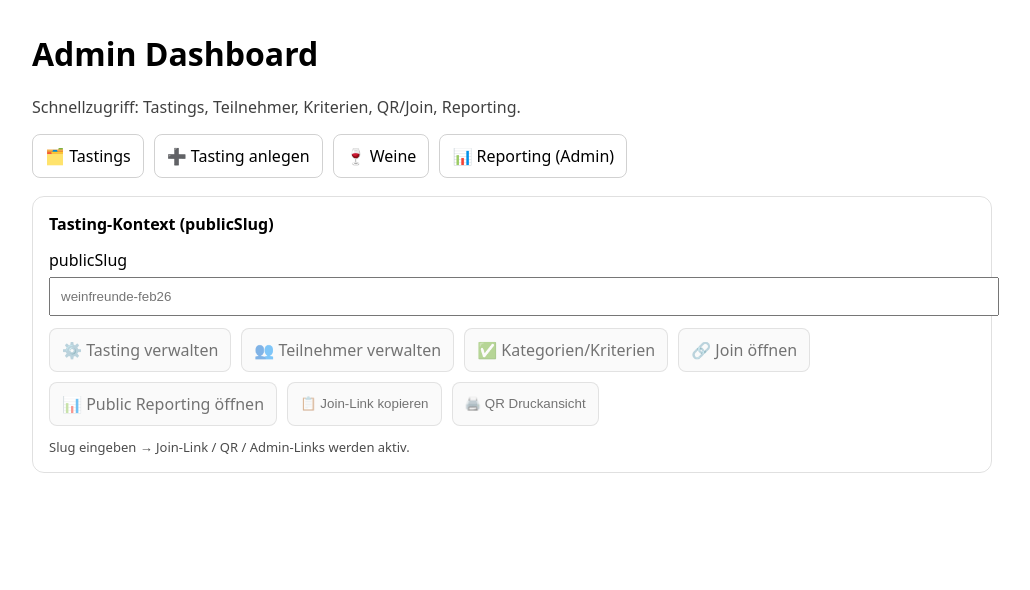
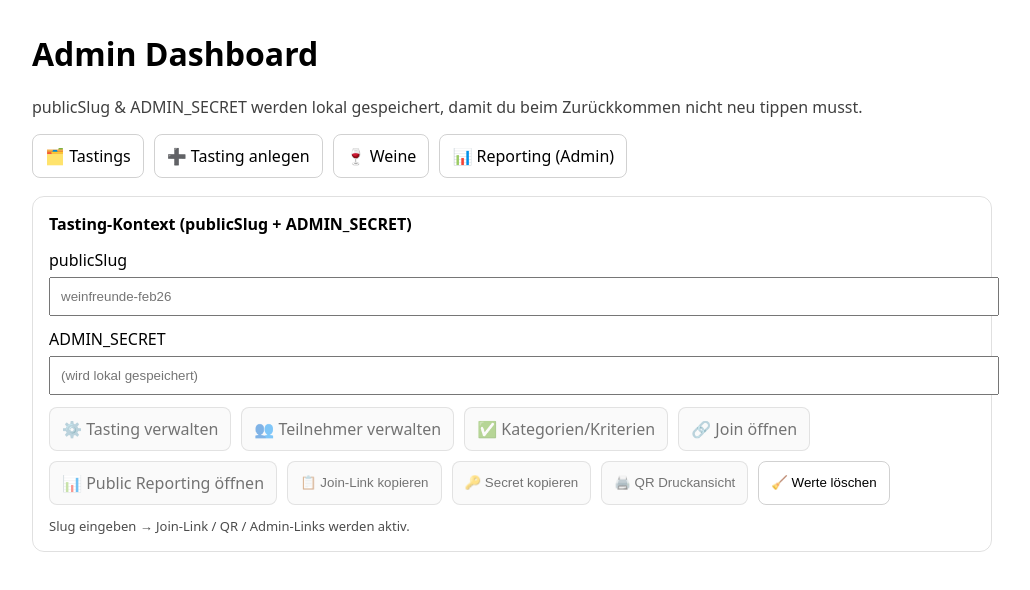
Before and after one commit to jochenwiener71/Weinfreunde-app, a Next.js app: page /admin in a window 1280 px wide. Shown: the top 590 px of the page, without its empty margins (0-1030 px from the left). Built offline with nearby package versions, Linux system fonts and the light colour scheme.

Commit message:
Update page.tsx

```diff
--- a/app/admin/page.tsx
+++ b/app/admin/page.tsx
@@ -1,7 +1,10 @@
 "use client";
 
 import Link from "next/link";
-import { useMemo, useState, type CSSProperties } from "react";
+import { useEffect, useMemo, useState, type CSSProperties } from "react";
+
+const LS_SLUG = "wf_admin_publicSlug";
+const LS_SECRET = "wf_admin_secret";
 
 function encode(s: string) {
   return encodeURIComponent(s);
@@ -25,8 +28,35 @@ function btnStyle(disabled?: boolean): CSSProperties {
 
 export default function AdminPage() {
   const [publicSlug, setPublicSlug] = useState("");
+  const [adminSecret, setAdminSecret] = useState("");
+
+  // ✅ Restore persisted values when opening dashboard
+  useEffect(() => {
+    try {
+      const savedSlug = localStorage.getItem(LS_SLUG) || "";
+      const savedSecret = localStorage.getItem(LS_SECRET) || "";
+      if (savedSlug) setPublicSlug(savedSlug);
+      if (savedSecret) setAdminSecret(savedSecret);
+    } catch {
+      // ignore (private mode etc.)
+    }
+  }, []);
+
+  // ✅ Persist on change
+  useEffect(() => {
+    try {
+      localStorage.setItem(LS_SLUG, publicSlug);
+    } catch {}
+  }, [publicSlug]);
+
+  useEffect(() => {
+    try {
+      localStorage.setItem(LS_SECRET, adminSecret);
+    } catch {}
+  }, [adminSecret]);
 
   const slug = useMemo(() => publicSlug.trim(), [publicSlug]);
+  const secret = useMemo(() => adminSecret.trim(), [adminSecret]);
 
   const joinUrl = useMemo(() => {
     if (!slug) return "";
@@ -58,16 +88,15 @@ export default function AdminPage() {
 
   const publicReportingHref = useMemo(() => {
     if (!slug) return "";
-    // ✅ public reporting is /reporting/[slug] (NOT /reporting)
-    return `/reporting/${encode(slug)}`;
+    return `/reporting/${encode(slug)}`; // ✅ NOT /reporting
   }, [slug]);
 
-  async function copy(text: string) {
+  async function copy(text: string, okMsg: string) {
     try {
       await navigator.clipboard.writeText(text);
-      alert("Link kopiert ✅");
+      alert(okMsg);
     } catch {
-      prompt("Kopiere den Link:", text);
+      prompt("Kopieren:", text);
     }
   }
 
@@ -77,12 +106,22 @@ export default function AdminPage() {
     window.open(printUrl, "_blank");
   }
 
+  function clearStored() {
+    setPublicSlug("");
+    setAdminSecret("");
+    try {
+      localStorage.removeItem(LS_SLUG);
+      localStorage.removeItem(LS_SECRET);
+    } catch {}
+  }
+
   return (
     <main style={{ padding: 24, fontFamily: "system-ui", maxWidth: 960 }}>
       <h1 style={{ marginTop: 0 }}>Admin Dashboard</h1>
 
       <p style={{ marginTop: 6, opacity: 0.75 }}>
-        Schnellzugriff: Tastings, Teilnehmer, Kriterien, QR/Join, Reporting.
+        publicSlug &amp; ADMIN_SECRET werden lokal gespeichert, damit du beim Zurückkommen
+        nicht neu tippen musst.
       </p>
 
       {/* ✅ GLOBAL QUICK LINKS */}
@@ -111,7 +150,7 @@ export default function AdminPage() {
         </Link>
       </section>
 
-      {/* ✅ CONTEXT QUICK ACTIONS (for a specific slug) */}
+      {/* ✅ CONTEXT QUICK ACTIONS */}
       <section
         style={{
           marginTop: 18,
@@ -121,9 +160,10 @@ export default function AdminPage() {
         }}
       >
         <h2 style={{ marginTop: 0, fontSize: 16 }}>
-          Tasting-Kontext (publicSlug)
+          Tasting-Kontext (publicSlug + ADMIN_SECRET)
         </h2>
 
+        <div style={{ display: "grid", gap: 12 }}>
           <label style={{ display: "block" }}>
             publicSlug
             <input
@@ -135,6 +175,19 @@ export default function AdminPage() {
               autoCorrect="off"
             />
           </label>
+
+          <label style={{ display: "block" }}>
+            ADMIN_SECRET
+            <input
+              value={adminSecret}
+              onChange={(e) => setAdminSecret(e.target.value)}
+              placeholder="(wird lokal gespeichert)"
+              style={{ width: "100%", padding: 10, marginTop: 6 }}
+              autoCapitalize="none"
+              autoCorrect="off"
+            />
+          </label>
+        </div>
 
         <div
           style={{
@@ -175,7 +228,7 @@ export default function AdminPage() {
           </a>
 
           <button
-            onClick={() => joinUrl && copy(joinUrl)}
+            onClick={() => joinUrl && copy(joinUrl, "Join-Link kopiert ✅")}
             disabled={!slug}
             style={{
               ...btnStyle(!slug),
@@ -183,6 +236,17 @@ export default function AdminPage() {
             }}
           >
             📋 Join-Link kopieren
+          </button>
+
+          <button
+            onClick={() => secret && copy(secret, "ADMIN_SECRET kopiert ✅")}
+            disabled={!secret}
+            style={{
+              ...btnStyle(!secret),
+              cursor: !secret ? "not-allowed" : "pointer",
+            }}
+          >
+            🔑 Secret kopieren
           </button>
 
           <button
@@ -194,6 +258,16 @@ export default function AdminPage() {
             }}
           >
             🖨️ QR Druckansicht
+          </button>
+
+          <button
+            onClick={clearStored}
+            style={{
+              ...btnStyle(false),
+              cursor: "pointer",
+            }}
+          >
+            🧹 Werte löschen
           </button>
         </div>
 
@@ -232,22 +306,11 @@ export default function AdminPage() {
               />
 
               <div style={{ fontSize: 12, opacity: 0.7, maxWidth: 520 }}>
-                <div style={{ marginBottom: 6 }}>
                 <strong>Routing-Check:</strong>
-                  <div>
-                    Admin Participants: <code>/admin/participants/[slug]</code>
-                  </div>
-                  <div>
-                    Admin Criteria: <code>/admin/criteria/[slug]</code>
-                  </div>
-                  <div>
-                    Admin Tasting: <code>/admin/tasting/[slug]</code>
-                  </div>
-                  <div>
-                    Public Reporting: <code>/reporting/[slug]</code> (nicht{" "}
-                    <code>/reporting</code>)
-                  </div>
-                </div>
+                <div>Admin Participants: <code>/admin/participants/[slug]</code></div>
+                <div>Admin Criteria: <code>/admin/criteria/[slug]</code></div>
+                <div>Admin Tasting: <code>/admin/tasting/[slug]</code></div>
+                <div>Public Reporting: <code>/reporting/[slug]</code> (nicht <code>/reporting</code>)</div>
               </div>
             </div>
           </>
```
Lines whose indentation alone changed are shown as unchanged.
